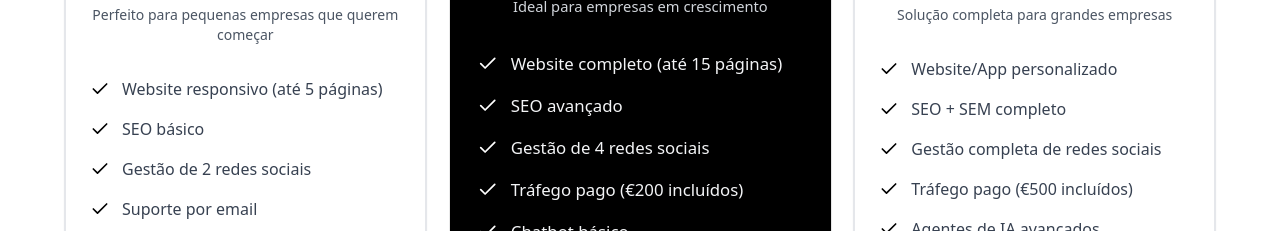
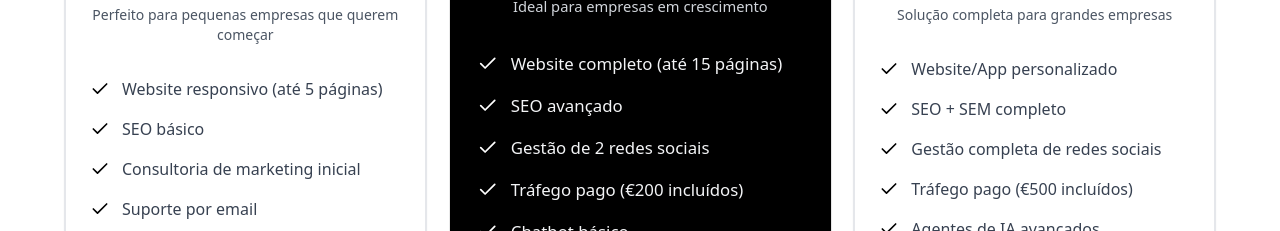
Before and after one commit to thonycs8/lisboa-digital-hub-euro, a React (Vite) app: page / in a window 1280 px wide. Shown: the part 3340-3571 px from the top of the page. Built offline with nearby package versions, Linux system fonts and the light colour scheme.

Commit message:
Refactor: Update pricing plans
Update the features of the starter and professional pricing plans according to the user's request.

```diff
--- a/src/components/Pricing.tsx
+++ b/src/components/Pricing.tsx
@@ -1,4 +1,3 @@
-
 import { Card, CardContent, CardDescription, CardHeader, CardTitle } from "@/components/ui/card";
 import { Button } from "@/components/ui/button";
 import { Badge } from "@/components/ui/badge";
@@ -14,7 +13,7 @@ const Pricing = () => {
       features: [
         "Website responsivo (até 5 páginas)",
         "SEO básico",
-        "Gestão de 2 redes sociais",
+        "Consultoria de marketing inicial",
         "Suporte por email",
         "Analytics mensais"
       ],
@@ -28,7 +27,7 @@ const Pricing = () => {
       features: [
         "Website completo (até 15 páginas)",
         "SEO avançado",
-        "Gestão de 4 redes sociais",
+        "Gestão de 2 redes sociais",
         "Tráfego pago (€200 incluídos)",
         "Chatbot básico",
         "Suporte prioritário",
```
